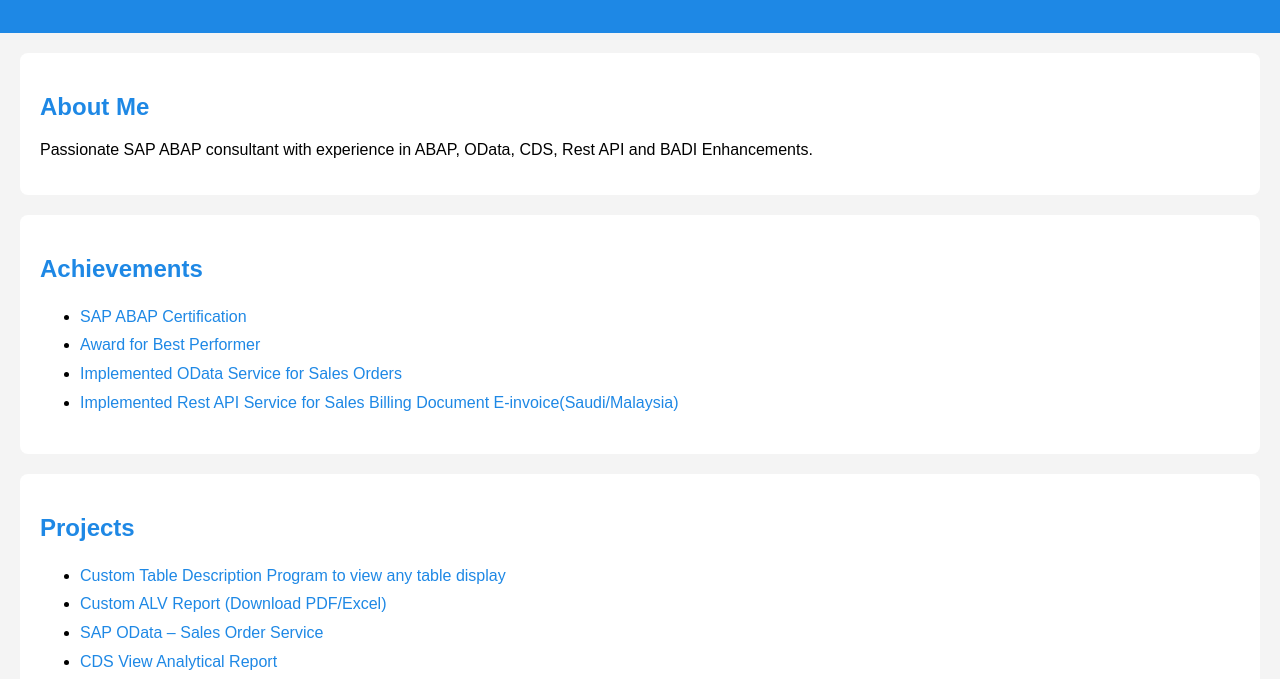
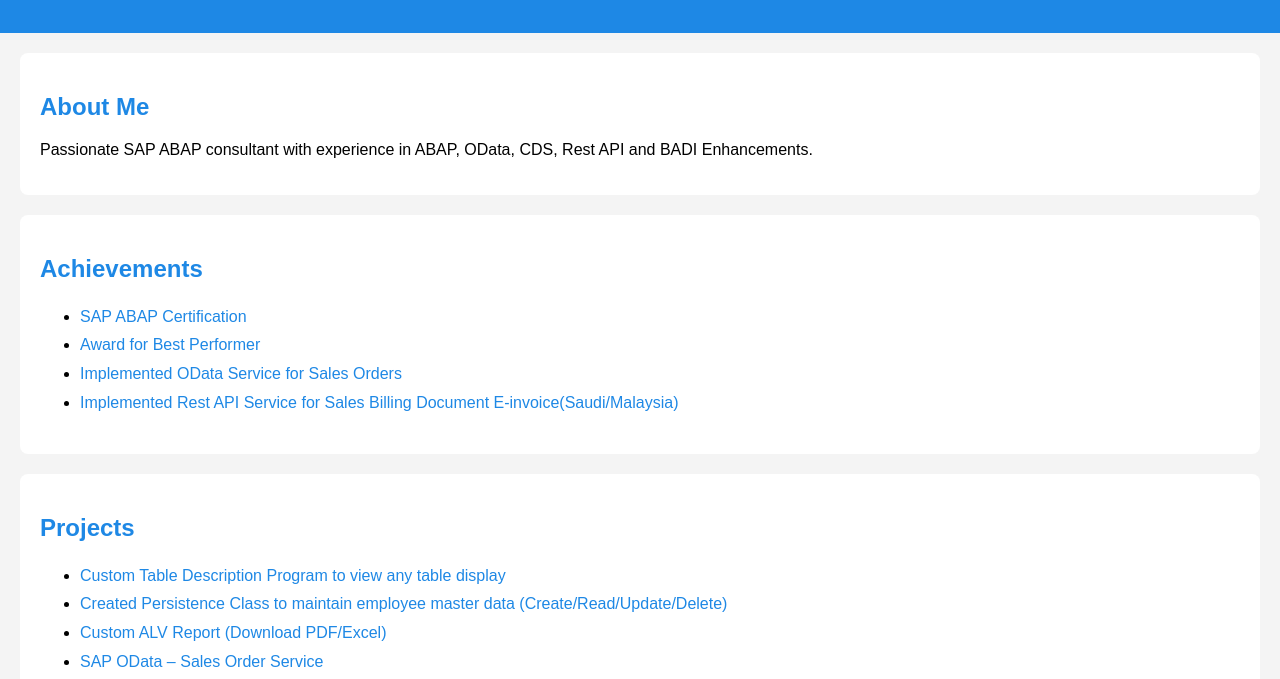
Before and after one commit to Karthikeyan-SAP-Learning/karthikeyan.github.io, a plain HTML site: page index.html in a window 1280 px wide. Shown: the part 121-800 px from the top of the page. Drawn offline with Linux system fonts and the light colour scheme.

Commit message:
index.html

```diff
--- a/index.html
+++ b/index.html
@@ -64,6 +64,7 @@
     <h2>Projects</h2>
     <ul>
         <li><a href="https://raw.githubusercontent.com/Karthikeyan-SAP-Learning/SAP-ABAP-Learning/refs/heads/main/prg/table_description.abap" target="_blank">Custom Table Description Program to view any table display</a></li>
+        <li><a href="https://github.com/project1" target="_blank">Created Persistence Class to maintain employee master data (Create/Read/Update/Delete)</a></li>
         <li><a href="https://github.com/project1" target="_blank">Custom ALV Report (Download PDF/Excel)</a></li>
         <li><a href="https://github.com/project2" target="_blank">SAP OData – Sales Order Service</a></li>
         <li><a href="https://github.com/project3" target="_blank">CDS View Analytical Report</a></li>
```
